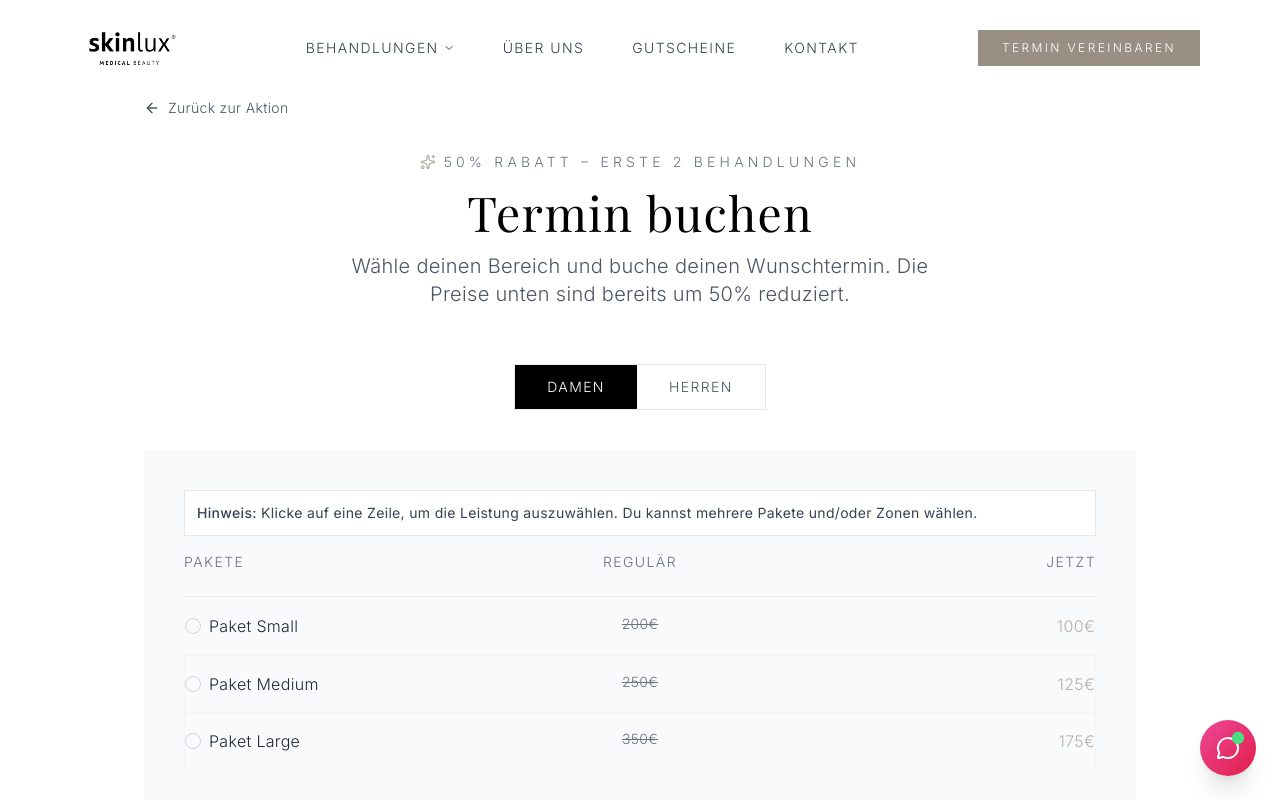
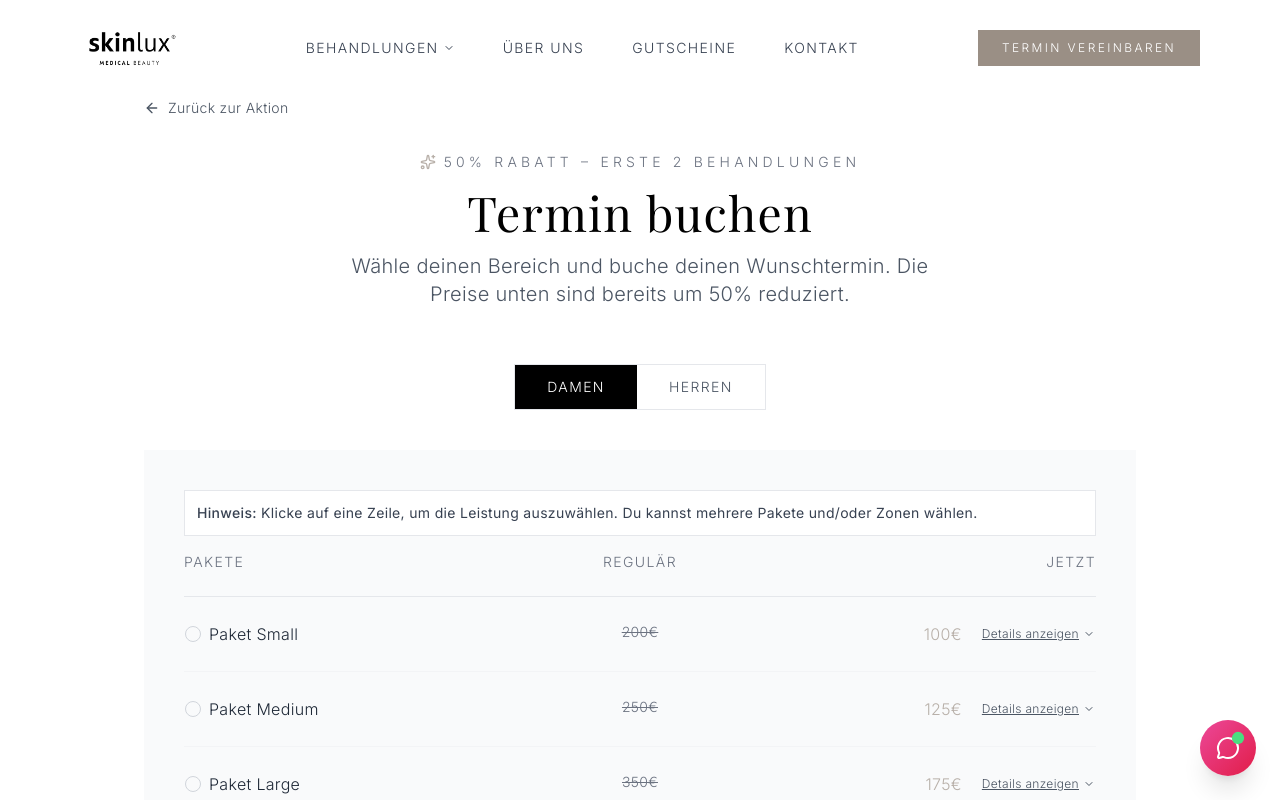
Before and after one commit to ElikciOlcay/skinlux-pottendorf, a Next.js app: page /laser-aktion/buchen in a window 1280 px wide. Shown: the top 800 px of the page. Built offline with nearby package versions, Linux system fonts and the light colour scheme.

Commit message:
Pakete: Details einblendbar (Listenpunkte pro Paket), UI-Toggle in Liste

```diff
--- a/app/laser-aktion/buchen/page.tsx
+++ b/app/laser-aktion/buchen/page.tsx
@@ -3,7 +3,7 @@
 import { useMemo, useState } from "react";
 import { motion } from "framer-motion";
 import Link from "next/link";
-import { ArrowLeft, CheckCircle, Calendar, Sparkles } from "lucide-react";
+import { ArrowLeft, CheckCircle, Calendar, Sparkles, ChevronDown, ChevronUp } from "lucide-react";
 import {
   GenderType,
   getPricesByGender,
@@ -35,6 +35,7 @@ export default function LaserAktionBuchenPage() {
   const [submitting, setSubmitting] = useState(false);
   const [success, setSuccess] = useState<string | null>(null);
   const [error, setError] = useState<string | null>(null);
+  const [openPackageDetails, setOpenPackageDetails] = useState<string[]>([]);
 
   const prices = useMemo(() => getPricesByGender(gender), [gender]);
   const priceMap = useMemo<Record<string, LaserPriceItem>>(() => {
@@ -91,6 +92,11 @@ export default function LaserAktionBuchenPage() {
   function togglePackage(pkg: string) {
     setSelectedPackages((prev) =>
       prev.includes(pkg) ? prev.filter((z) => z !== pkg) : [...prev, pkg]
+    );
+  }
+  function togglePackageDetails(pkg: string) {
+    setOpenPackageDetails((prev) =>
+      prev.includes(pkg) ? prev.filter((n) => n !== pkg) : [...prev, pkg]
     );
   }
 
@@ -254,9 +260,10 @@ export default function LaserAktionBuchenPage() {
                     {packages.map((pkg, index) => {
                       const sale = discounted(pkg.priceEuro, DISCOUNT_PERCENT);
                       const active = selectedPackages.includes(pkg.name);
+                      const open = openPackageDetails.includes(pkg.name);
                       return (
+                        <div key={pkg.name} className="py-2">
                           <motion.button
-                          key={pkg.name}
                             initial={{ opacity: 0, x: -12 }}
                             animate={{ opacity: 1, x: 0 }}
                             transition={{ duration: 0.35, delay: index * 0.03 }}
@@ -278,12 +285,49 @@ export default function LaserAktionBuchenPage() {
                               {euro(pkg.priceEuro)}
                             </div>
                             <div
-                            className="font-light text-right text-sm md:text-base"
+                              className="font-light text-right text-sm md:text-base flex items-center gap-2 justify-end"
                               style={{ color: "var(--color-secondary)" }}
                             >
                               {euro(sale)}
+                              <button
+                                type="button"
+                                onClick={(e) => {
+                                  e.stopPropagation();
+                                  togglePackageDetails(pkg.name);
+                                }}
+                                className="ml-3 inline-flex items-center gap-1 text-xs text-gray-600 underline hover:text-black"
+                                aria-expanded={open}
+                                aria-controls={`pkg-details-${index}`}
+                              >
+                                {open ? (
+                                  <>
+                                    Details verbergen <ChevronUp className="w-3 h-3" />
+                                  </>
+                                ) : (
+                                  <>
+                                    Details anzeigen <ChevronDown className="w-3 h-3" />
+                                  </>
+                                )}
+                              </button>
                             </div>
                           </motion.button>
+                          {open && pkg.details && pkg.details.length > 0 && (
+                            <motion.div
+                              id={`pkg-details-${index}`}
+                              initial={{ opacity: 0, height: 0 }}
+                              animate={{ opacity: 1, height: "auto" }}
+                              exit={{ opacity: 0, height: 0 }}
+                              transition={{ duration: 0.25 }}
+                              className="bg-white border border-gray-200 p-3 mt-2"
+                            >
+                              <ul className="text-xs text-gray-600 list-disc pl-5 space-y-1">
+                                {pkg.details.map((d) => (
+                                  <li key={d}>{d}</li>
+                                ))}
+                              </ul>
+                            </motion.div>
+                          )}
+                        </div>
                       );
                     })}
                   </div>
--- a/lib/laser-prices.ts
+++ b/lib/laser-prices.ts
@@ -71,12 +71,25 @@ export function discounted(price: number, discountPercent: number): number {
 export type LaserPackageItem = {
   name: string;
   priceEuro: number;
+  details?: string[];
 };
 
 export const damenPackages: LaserPackageItem[] = [
-  { name: "Paket Small", priceEuro: 200 },
-  { name: "Paket Medium", priceEuro: 250 },
-  { name: "Paket Large", priceEuro: 350 },
+  {
+    name: "Paket Small",
+    priceEuro: 200,
+    details: ["Achseln", "Unterschenkel", "Intim + Bikini inkl. Pofalte"],
+  },
+  {
+    name: "Paket Medium",
+    priceEuro: 250,
+    details: ["Achseln", "Beine komplett", "Intim + Bikini inkl. Pofalte"],
+  },
+  {
+    name: "Paket Large",
+    priceEuro: 350,
+    details: ["Achseln", "Beine komplett", "Gesicht komplett", "Unterarme", "Intim + Bikini inkl. Pofalte"],
+  },
 ];
 
 export function getPackagesByGender(gender: GenderType): LaserPackageItem[] {
```
Lines whose indentation alone changed are shown as unchanged.
